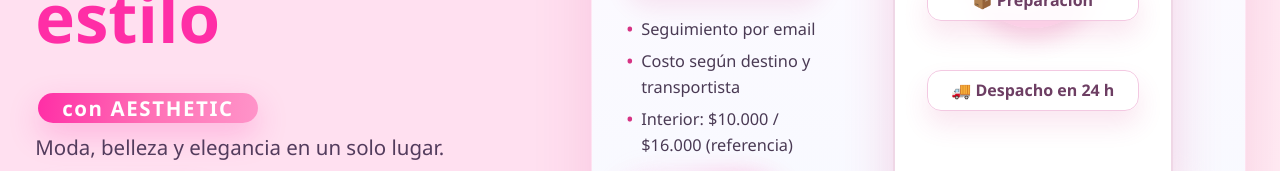
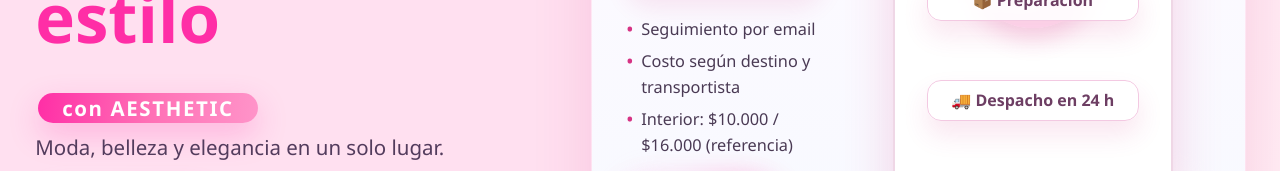
Before and after one commit to Santygm04/aesthetic-ecommerce, a React (Vite) app: page / in a window 1280 px wide. Shown: the part 436-607 px from the top of the page. Built offline with nearby package versions, Linux system fonts and the light colour scheme; no server answers.

Commit message:
cambio en el hero #20

```diff
--- a/src/components/Hero/Hero.css
+++ b/src/components/Hero/Hero.css
@@ -180,7 +180,7 @@
 }
 .b1{ top: 30px; }     /* arriba del círculo */
 .b2{ top: 170px; }    /* entre círculo y botón */
-.b3{ top: 260px; }    /* más abajo */
+.b3{ top: 260px; margin-top: 10px; }    /* más abajo */
 
 /* Redes (solo contacto) */
 .socials{
```
